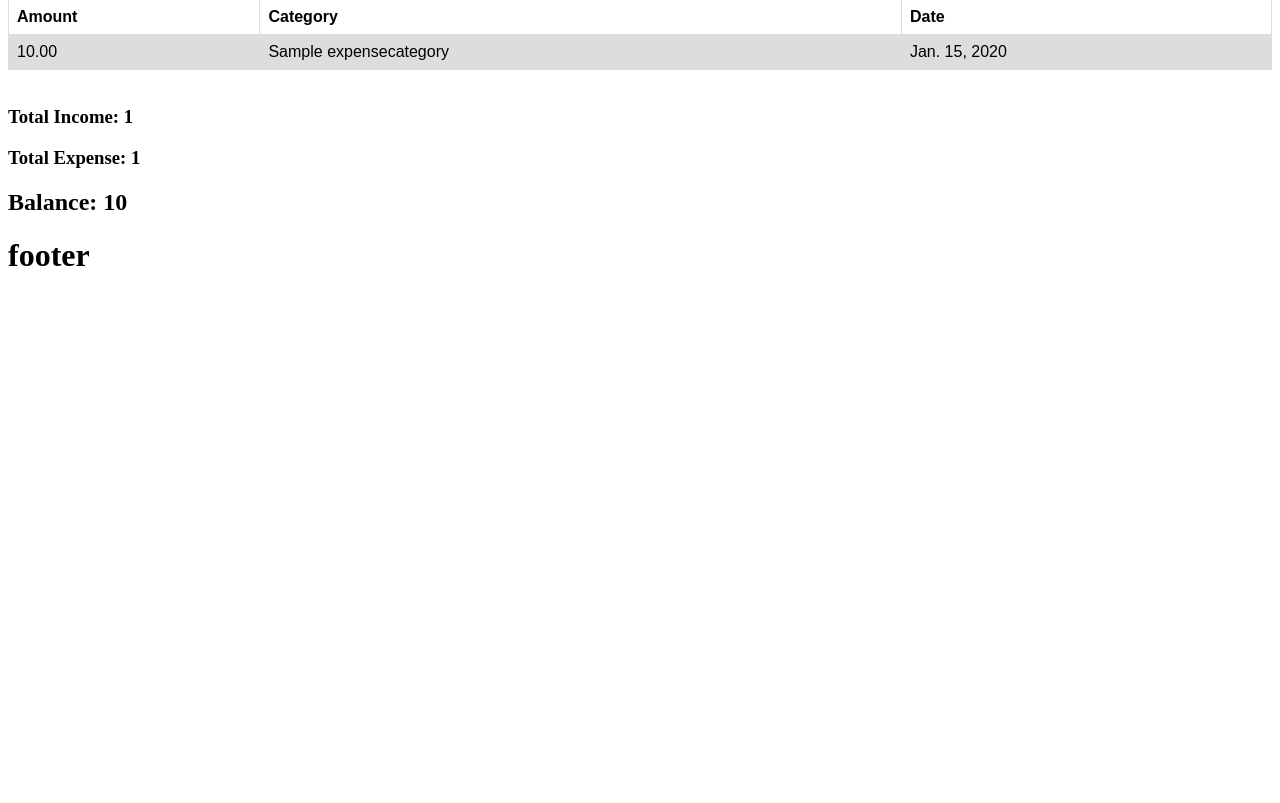
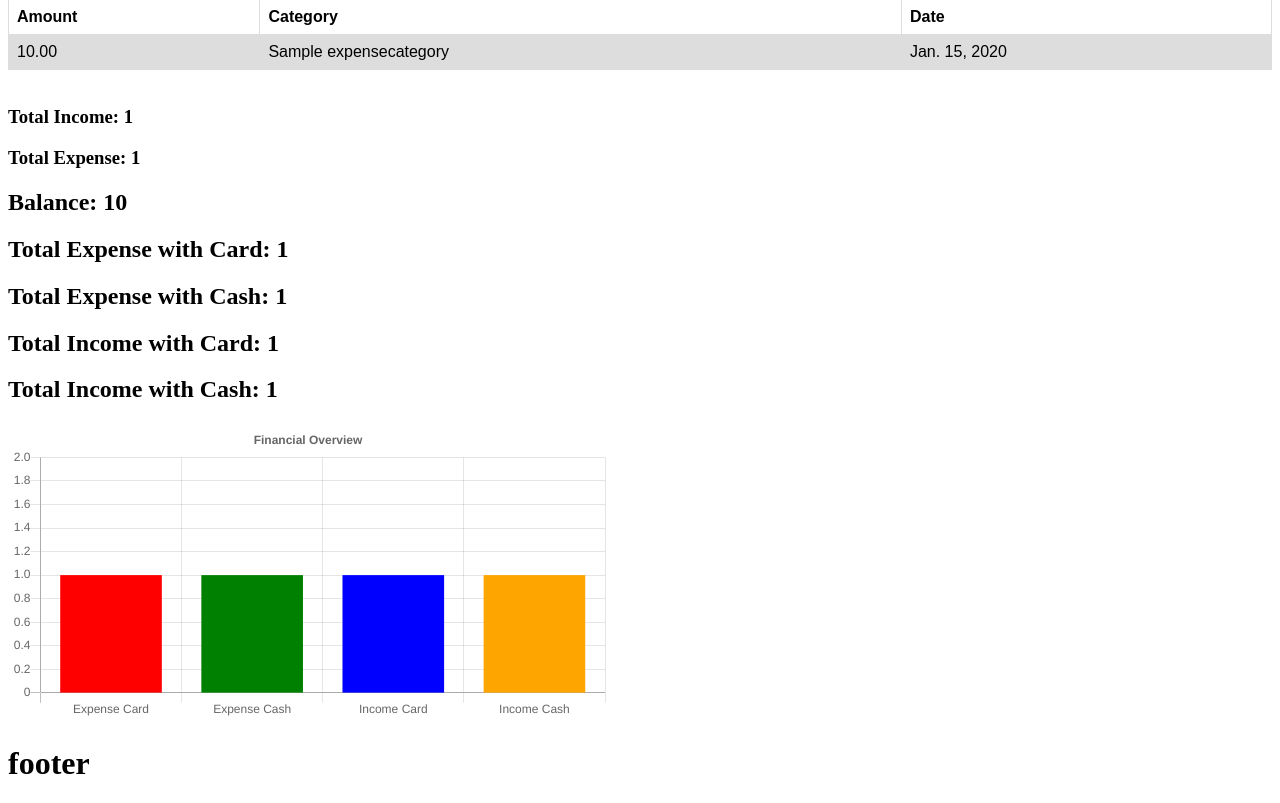
Before and after one commit to benjamin303/spend_track, a Django app: template balance/templates/index.html in a window 1280 px wide. Shown: the part 348-1151 px from the top of the page. Before the commit the page ends 614 px from the top, so only its background shows below. Run offline with Django 5.2, Linux system fonts and the light colour scheme; tables that the repository leaves empty hold one stand-in row (values such as "Sample post"); the template is opened without the code that fills it: values that come from a table or form of the project are taken from there, most other values are stand-ins (such as "Sample title", 1, 10 or a date in 2020).

Commit message:
Simple balance chart

```diff
--- a/balance/templates/base.html
+++ b/balance/templates/base.html
@@ -4,7 +4,7 @@
     <meta charset="UTF-8">
     <meta name="viewport" content="width=device-width, initial-scale=1.0">
     {% block link %}{% endblock %}
-        {% block style %}{% endblock %}
+    {% block style %}{% endblock %}
     <title>{% block title %}{% endblock %}</title>
 </head>
 <body>
--- a/balance/templates/index.html
+++ b/balance/templates/index.html
@@ -61,4 +61,41 @@
 <h3>Total Income: {{ total_incomes }}</h3>
 <h3>Total Expense: {{ total_expense }}</h3>
 <h2>Balance: {{balance}}</h3>
+
+<h2>Total Expense with Card: {{total_expense_card}}</h2>
+<h2>Total Expense with Cash: {{total_expense_cash}}</h2>
+
+<h2>Total Income with Card: {{total_income_card}}</h2>
+<h2>Total Income with Cash: {{total_income_cash}}</h2>
+
+<script src="https://cdnjs.cloudflare.com/ajax/libs/Chart.js/2.9.4/Chart.js"></script>
+
+
+
+<canvas id="myChart" style="width:100%;max-width:600px"></canvas>
+
+<script>
+
+    const xValues = ["Expense Card", "Expense Cash", "Income Card", "Income Cash"];
+    const yValues = [{{ total_expense_card }}, {{ total_expense_cash }}, {{ total_income_card }}, {{ total_income_cash }}];
+    const barColors = ["red", "green", "blue", "orange"];
+
+    new Chart("myChart", {
+        type: "bar",
+        data: {
+            labels: xValues,
+            datasets: [{
+                backgroundColor: barColors,
+                data: yValues
+            }]
+        },
+        options: {
+            legend: { display: false },
+            title: {
+                display: true,
+                text: "Financial Overview"
+            }
+        }
+    });
+    </script>
 {% endblock %}
--- a/core/settings.py
+++ b/core/settings.py
@@ -91,7 +91,7 @@
         'NAME': 'spendTracker',
         'USER': 'benjamin',
         'PASSWORD': 'benjamin',
-        'HOST': '192.168.1.108',
+        'HOST': '192.168.1.243',
         'PORT': '3306',
     }
 }
```
Also changed, not shown: balance/views.py (+28 -2 lines), README.md.
